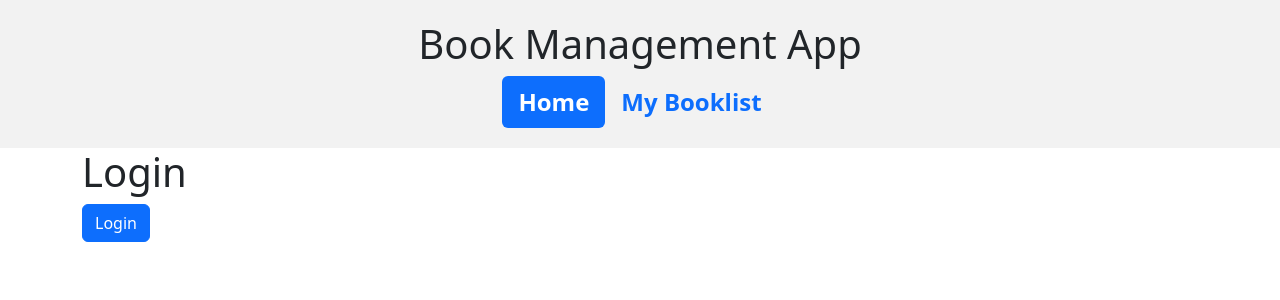
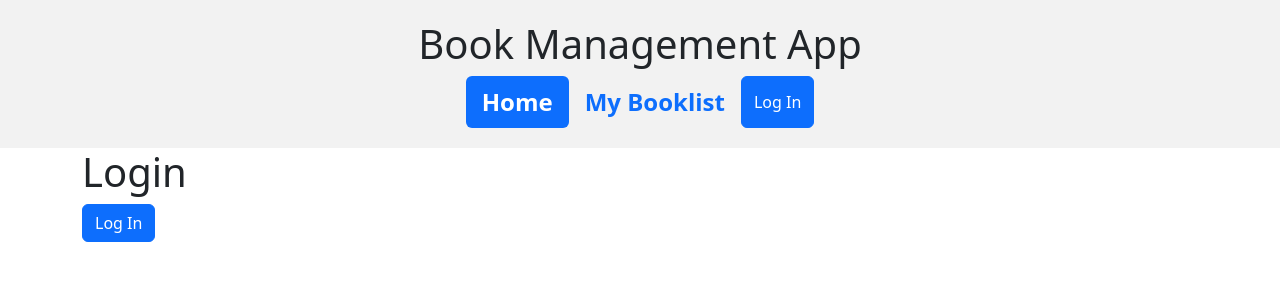
Before and after one commit to CurtesMalteser/adb_books, a React (Create React App) app in the folder frontend/: page /login in a window 1280 px wide. Shown: the top 300 px of the page. Built offline with nearby package versions, Linux system fonts and the light colour scheme; no server answers.

Commit message:
feat: implement login/logout buttons
- Add login and logout buttons for user authentication
- Fix missing callback path in the router configuration
- Include the callback path: { path: ROUTES.LOGIN_CALLBACK, element: <CallbackPage /> }

```diff
--- a/frontend/src/app/App.tsx
+++ b/frontend/src/app/App.tsx
@@ -23,7 +23,7 @@ const router = createBrowserRouter([
         element: <RequireAuth><BookDetails /></RequireAuth>,
       },
       { path: ROUTES.LOGIN, element: <Login /> },
-      { path: ROUTES.LOGIN, element: <CallbackPage /> },
+      { path: ROUTES.LOGIN_CALLBACK, element: <CallbackPage /> },
     ]
   },
 ])
--- a/frontend/src/components/header/Header.tsx
+++ b/frontend/src/components/header/Header.tsx
@@ -2,8 +2,14 @@ import './Header.css';
 import Nav from 'react-bootstrap/Nav';
 import { Link } from 'react-router-dom';
 import ROUTES from '../../constants/Routes';
+import { useAuth0 } from '@auth0/auth0-react';
+import LogoutButton from '../../features/auth/LogoutButton';
+import LoginButton from '../../features/auth/LoginButton';
 
 function NavMenu() {
+
+  const { isAuthenticated } = useAuth0();
+
   return (
     <Nav variant="pills" defaultActiveKey="home" className='justify-content-center'>
       <Nav.Item>
@@ -12,6 +18,8 @@ function NavMenu() {
       <Nav.Item>
         <Nav.Link as={Link} to={ROUTES.MY_BOOKLIST} eventKey="my-book-list">My Booklist</Nav.Link>
       </Nav.Item>
+      {isAuthenticated && (<LogoutButton />)}
+      {!isAuthenticated && (<LoginButton />)}
     </Nav>
   )
 }
--- a/frontend/src/features/auth/Login.tsx
+++ b/frontend/src/features/auth/Login.tsx
@@ -1,14 +1,11 @@
-import { useAuth0 } from "@auth0/auth0-react";
-import { Button, Container } from "react-bootstrap";
+import { Container } from "react-bootstrap";
+import LoginButton from "./LoginButton";
 
 function Login() {
-
-    const { loginWithRedirect } = useAuth0();
-
     return (
         <Container>
             <h1>Login</h1>
-            <Button onClick={() => loginWithRedirect({})}>Login</Button>
+            <LoginButton />
         </Container>
     );
 }
--- /dev/null
+++ b/frontend/src/features/auth/LoginButton.tsx
@@ -0,0 +1,24 @@
+import { useAuth0 } from "@auth0/auth0-react";
+import { Button } from "react-bootstrap";
+import ROUTES from "../../constants/Routes";
+
+const LoginButton = () => {
+    const { loginWithRedirect } = useAuth0();
+
+    const handleSignUp = async () => {
+      await loginWithRedirect({
+        appState: {
+          returnTo: ROUTES.MY_BOOKLIST,
+        },
+        authorizationParams: {
+          screen_hint: "signup",
+        },
+      });
+    };
+
+    return (
+        <Button onClick={handleSignUp}>Log In</Button>
+    );
+}
+
+export default LoginButton;
--- /dev/null
+++ b/frontend/src/features/auth/LogoutButton.tsx
@@ -0,0 +1,16 @@
+import { useAuth0 } from "@auth0/auth0-react";
+import { Button } from "react-bootstrap";
+
+const LogoutButton = () => {
+    const { logout } = useAuth0();
+
+    const handleLogout = () => {
+        logout();
+    };
+
+    return (
+        <Button onClick={handleLogout}>Logout</Button>
+    );
+}
+
+export default LogoutButton;
--- a/frontend/src/pages/ErrorPage.tsx
+++ b/frontend/src/pages/ErrorPage.tsx
@@ -1,15 +1,31 @@
-import Header from "../components/header/Header";
+import Navbar from 'react-bootstrap/Navbar';
+import { Container } from "react-bootstrap";
+import ROUTES from "../constants/Routes";
+
+// Make a generic navbar component and just display on this error page,
+// the rest add children content
+function ErrorNavbar() {
+    return (
+        <Navbar bg="primary" variant="light">
+            <Container>
+                <Navbar.Brand href={ROUTES.HOME}>Bookshelf</Navbar.Brand>
+            </Container>
+        </Navbar>
+    )
+}
 
 function ErrorPage() {
     return (
         <>
-            <Header />
+
+            <ErrorNavbar />
             <div style={{
                 margin: '2rem auto',
                 textAlign: 'center',
             }}>
                 <h1>An Error occurre!</h1>
                 <p>🚨 Could not find this page! 🚨</p>
+                <a href={ROUTES.HOME}>Go back to the home page</a>
             </div>
         </>
     )
```
